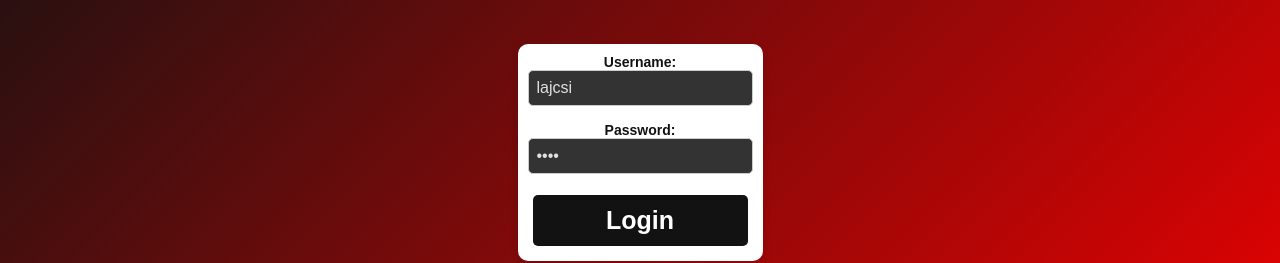
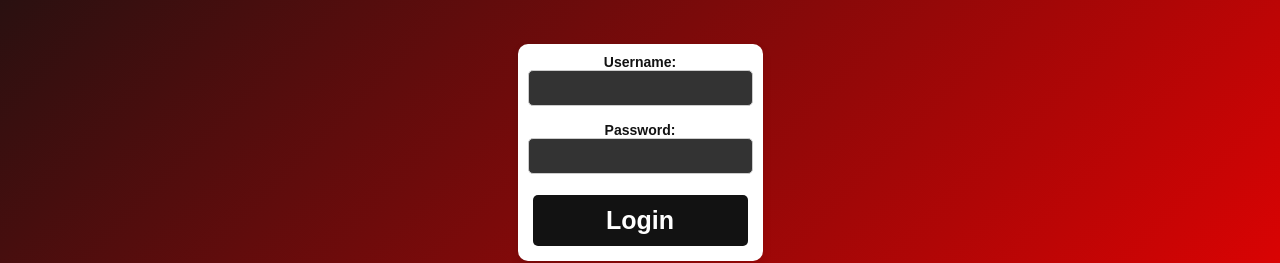
Before and after one commit to CodecoolGlobal/freestyle-mern-project-react-polobence, a React (Vite) app in the folder client/: page / in a window 1280 px wide. Shown: the part 207-470 px from the top of the page. Built offline with nearby package versions, Linux system fonts and the light colour scheme.

Commit message:
set localStorage on login

```diff
--- a/client/src/Pages/Login/Login.jsx
+++ b/client/src/Pages/Login/Login.jsx
@@ -5,8 +5,8 @@ import Error from "../../components/Error/Error";
 import "./Login.css";
 
 export default function Login() {
-  const [username, setUsername] = useState("lajcsi");
-  const [password, setPassword] = useState("cucc");
+  const [username, setUsername] = useState(localStorage.getItem("username") ?? "");
+  const [password, setPassword] = useState(localStorage.getItem("password") ?? "");
   const [error, setError] = useState(null);
   const navigate = useNavigate();
   const { setUserId } = useUser();
@@ -21,6 +21,9 @@ export default function Login() {
       return;
     }
     setUserId(user._id);
+    localStorage.setItem("userId", user.id);
+    localStorage.setItem("username", user.username);
+    localStorage.setItem("password", user.password);
     navigate(`/u/wishlist/${user._id}`);
   }
 
```
Also changed, not shown: 1 other file (tests, documents, lock files or other folders).
